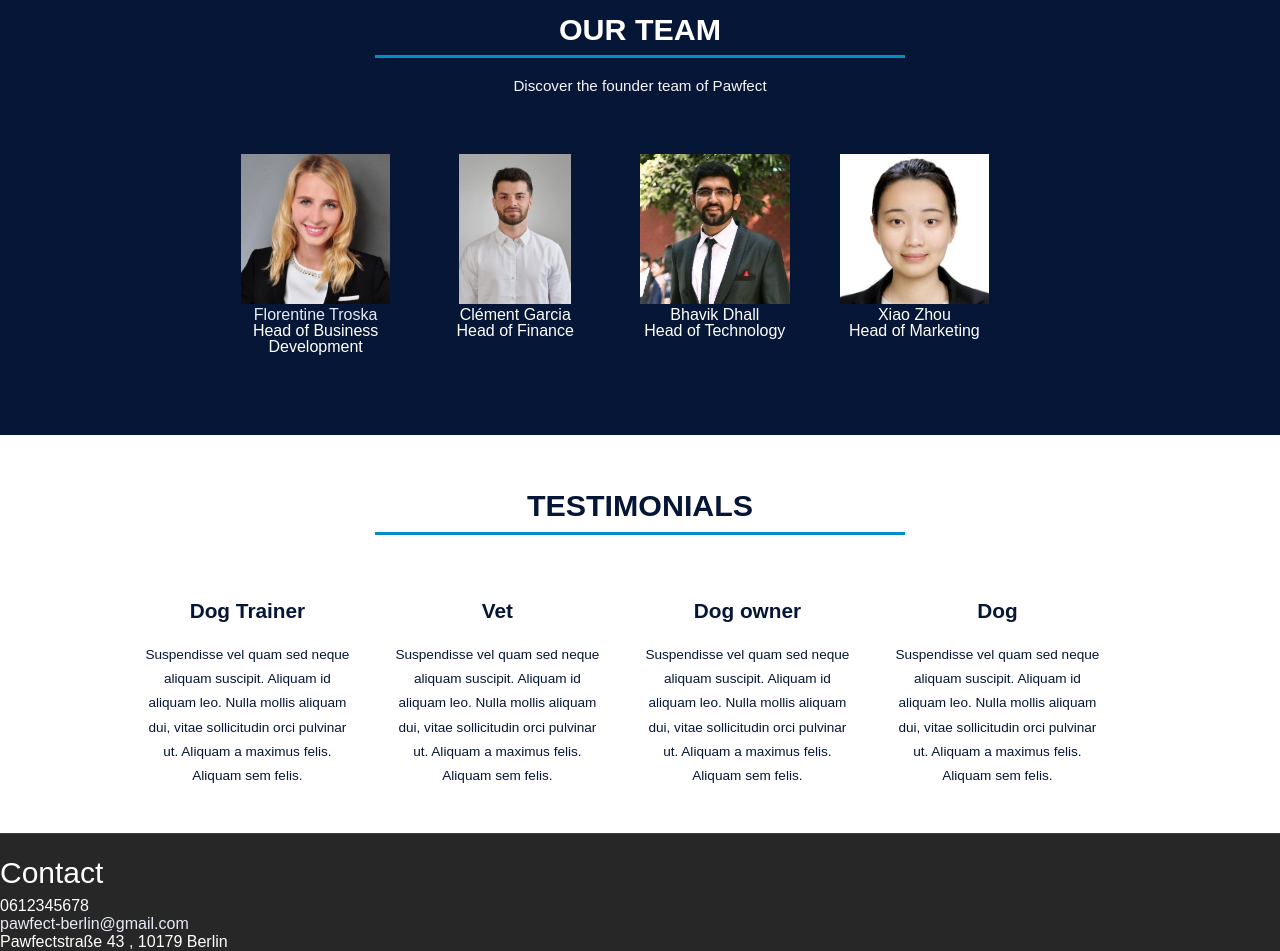
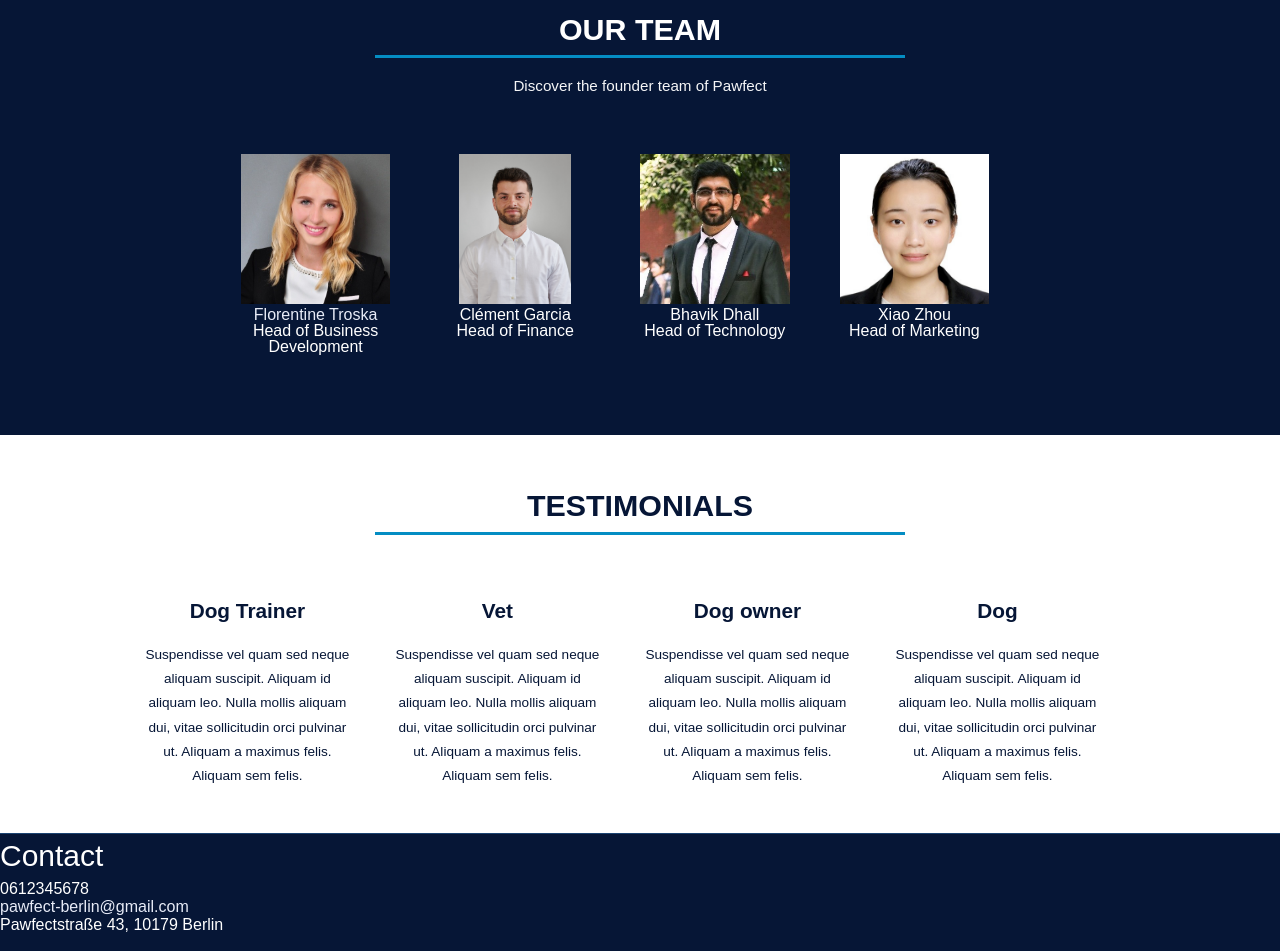
Before and after one commit to Clems347/Landing-Page-ESCP, a plain HTML site: page index.html in a window 1280 px wide. Shown: the part 1672-2623 px from the top of the page. Drawn offline with Linux system fonts and the light colour scheme.

Commit message:
something

```diff
--- a/style.css
+++ b/style.css
@@ -160,10 +160,9 @@ h2 {
   margin-bottom: 0;
 }
 footer {
-  background: #272727;
   border-top: 1px solid #1b4371;
   line-height: 1.1em;
-  padding: 30px 0 1px 0;
+  padding: 13px 0 1px 0;
   position: relative;
   z-index: 1;
 }
```
Also changed, not shown: index.html (+1 -1 lines).
